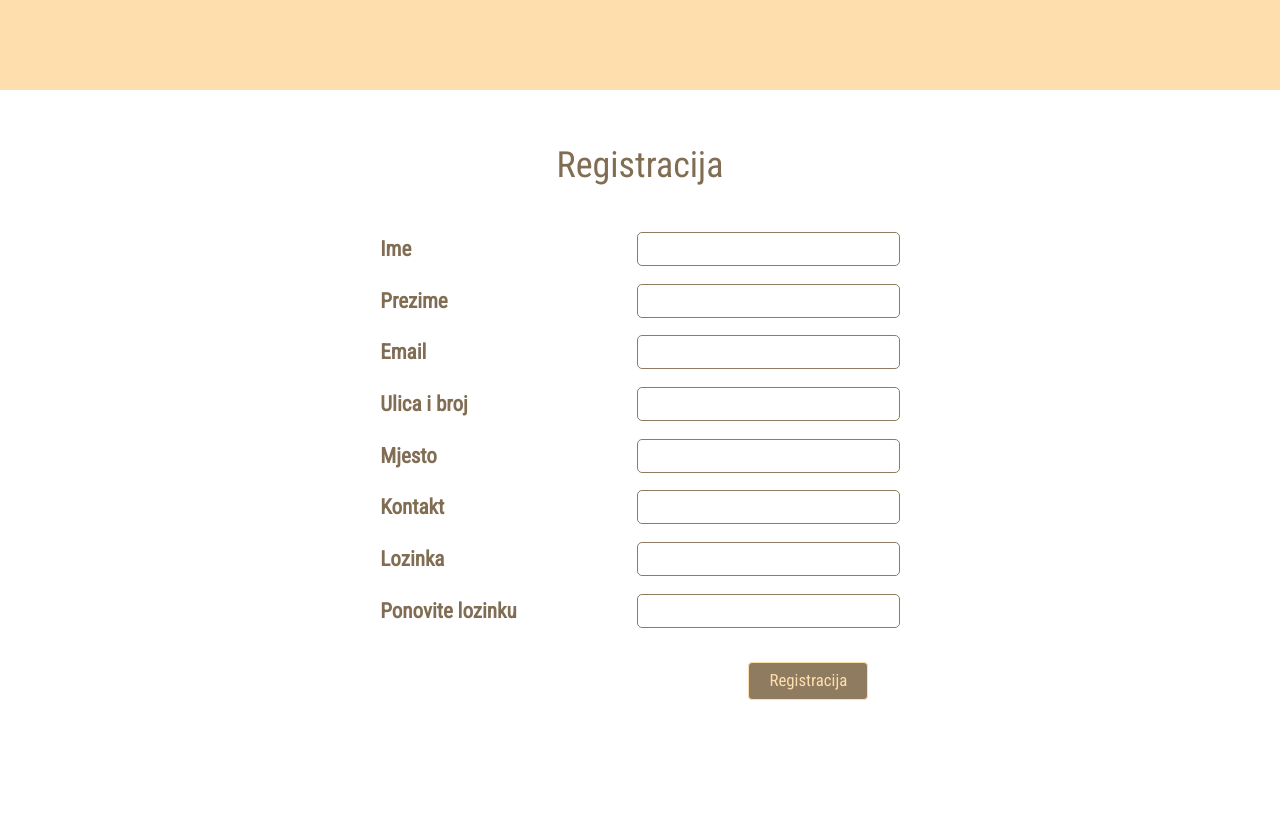
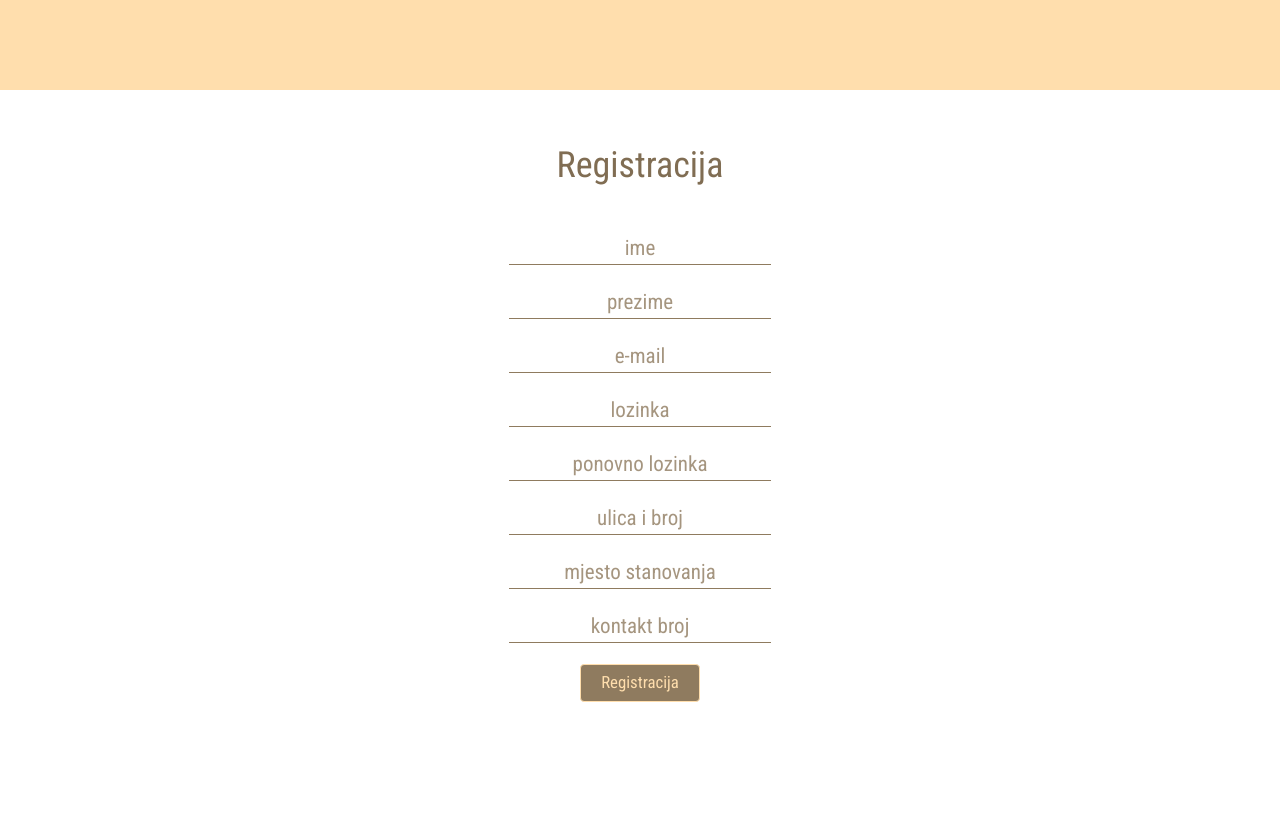
Before and after one commit to amatanovic/NFX, a PHP site: page / in a window 1280 px wide. Shown: the part 3000-3838 px from the top of the page. Run offline with PHP 8.4, Linux system fonts and the light colour scheme; data comes from the database, SQL or seed files in the repository; some libraries are stand-ins or nearby versions.

Commit message:
registracija uređena po Maninom zahtjevu...

```diff
--- a/css/styles.css
+++ b/css/styles.css
@@ -3,6 +3,7 @@
 body{
     margin-bottom: 4em;
     font-family: 'Roboto Condensed', sans-serif;
+    color: #806d53;
 }
 
 nav{
@@ -132,11 +133,6 @@ div.navbar-collapse{
 }
 
 
-.forma-registracija>.btn-primary{
-    margin-top: 1em;
-    position: absolute;
-    right: 24.5em;
-}
 
 
 input{
@@ -144,6 +140,15 @@ input{
     border: 1.5px solid #8f7b5f;
     width: 12.5em;
 }
+
+.forma-registracija>input {
+    border:none;
+    border-radius:0;
+    border-bottom: 1.5px solid rgb(143, 123, 95);
+    text-align:center;
+    margin-bottom: 1em;
+}
+
 
 
 input:hover{
@@ -161,6 +166,12 @@ input:hover{
 }
 
 .btn-primary:hover{
+    border-color: rgba(255,222,173,1);
+    color: rgba(255,222,173,1);
+    background-color: #8f7b5f;
+}
+
+.btn-primary:active{
     border-color: rgba(255,222,173,1);
     color: rgba(255,222,173,1);
     background-color: #8f7b5f;
@@ -235,8 +246,6 @@ width:4em;
 text-align: left;
 }
 
-<<<<<<< HEAD
-=======
 .forma-uredi{
     font-size: 1.5em;
     width: 25em;
@@ -249,5 +258,25 @@ text-align: left;
     margin-top: 1em;
     position: absolute;
     right: 24.5em;
-}>>>>>>> origin/master
->>>>>>> origin/master
+}
+
+
+::-webkit-input-placeholder {
+   color: rgba(143,123,95,0.8);
+    text-align: center;
+}
+
+:-moz-placeholder { /* Firefox 18- */
+   color: rgba(143,123,95,0.8);
+    text-align: center;
+}
+
+::-moz-placeholder {  /* Firefox 19+ */
+   color: rgba(143,123,95,0.8);
+    text-align: center;
+}
+
+:-ms-input-placeholder {
+   color: rgba(143,123,95,0.8);
+    text-align: center;
+}
--- a/index.php
+++ b/index.php
@@ -59,14 +59,14 @@ foreach ($opgi as $opg) {
 <h1 class="opg-naslov registracija-naslov">Registracija</h1>
 
     <fieldset class="forma-registracija">
-      <label for="ime">Ime</label> <input type="text" id="ime" /> <br />
-      <label for="prezime">Prezime</label> <input type="text" id="prezime" /> <br />
-      <label for="email">Email</label> <input type="email" id="emailReg" /> <br />
-      <label for="ulica">Ulica i broj</label> <input type="text" id="ulica" /> <br />
-      <label for="mjesto">Mjesto</label> <input type="text" id="mjesto" /> <br />
-      <label for="kontakt">Kontakt</label> <input type="tel" id="kontakt" /> <br />
-      <label for="lozinka">Lozinka</label> <input type="password" id="password" /> <br />
-      <label for="lozinka2">Ponovite lozinku</label> <input type="password" id="password2" /> <br />
+      <input type="text" id="ime" placeholder="ime" /> <br />
+      <input type="text" id="prezime"  placeholder="prezime" /> <br />
+      <input type="email" id="emailReg"  placeholder="e-mail" /> <br />
+      <input type="password" id="password" placeholder="lozinka" /> <br />
+      <input type="password" id="password2" placeholder="ponovno lozinka" /> <br />
+      <input type="text" id="ulica"  placeholder="ulica i broj"/> <br />
+      <input type="text" id="mjesto" placeholder="mjesto stanovanja" /> <br />
+      <input type="tel" id="kontakt" placeholder="kontakt broj" /> <br />
       <a id="registriraj" href="#" type="submit" class="btn btn-primary">Registracija</a>
     </fieldset>
   </form>
```
